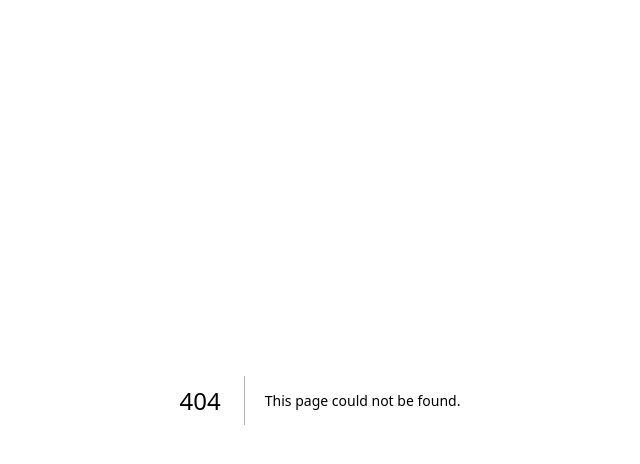
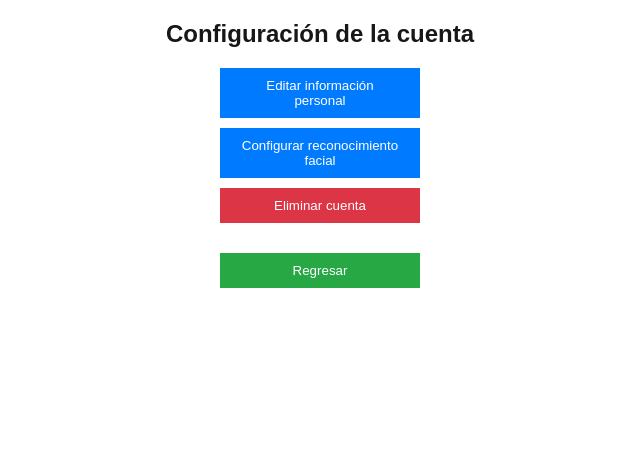
Before and after one commit to ChristopherMonterroso/-Semi1-B-2S2024-Grupo2-Practica2, a Next.js app in the folder photo-bucket-app/: page /account in a window 1280 px wide. Before the commit this address had no page. Shown: the top 464 px of the page, without its empty margins (320-960 px from the left). Built offline with nearby package versions, Linux system fonts and the light colour scheme.

Commit message:
Agregada pagina de configuracion de cuenta

```diff
--- /dev/null
+++ b/photo-bucket-app/app/account/Account.module.css
@@ -0,0 +1,56 @@
+.accountContainer {
+    display: flex;
+    flex-direction: column;
+    align-items: center;
+    padding: 20px;
+  }
+
+  .buttonsContainer {
+    display: flex;
+    flex-direction: column;
+    gap: 10px;
+    margin-top: 20px;
+  }
+
+  .button {
+    padding: 10px 20px;
+    background-color: #007bff;
+    color: white;
+    border: none;
+    cursor: pointer;
+    width: 200px;
+    text-align: center;
+  }
+
+  .button:hover {
+    background-color: #0056b3;
+  }
+
+  .buttonDelete {
+    padding: 10px 20px;
+    background-color: #dc3545;
+    color: white;
+    border: none;
+    cursor: pointer;
+    width: 200px;
+    text-align: center;
+  }
+
+  .buttonDelete:hover {
+    background-color: #c82333;
+  }
+
+  .backButton {
+    padding: 10px 20px;
+    margin-top: 20px;
+    background-color: #28a745;
+    color: white;
+    border: none;
+    cursor: pointer;
+    width: 200px;
+    text-align: center;
+  }
+
+  .backButton:hover {
+    background-color: #218838;
+  }
--- /dev/null
+++ b/photo-bucket-app/app/account/page.js
@@ -0,0 +1,35 @@
+'use client';
+import { useRouter } from 'next/navigation';
+import styles from './Account.module.css';
+
+const Account = () => {
+  const router = useRouter();
+
+  // Función para regresar a la página de inicio
+  const handleBackToHome = () => {
+    router.push('/home'); // Redirige a la página de inicio
+  };
+
+  return (
+    <div className={styles.accountContainer}>
+      <h2>Configuración de la cuenta</h2>
+
+      <div className={styles.buttonsContainer}>
+        <button className={styles.button}>
+          Editar información personal
+        </button>
+        <button className={styles.button}>
+          Configurar reconocimiento facial
+        </button>
+        <button className={styles.buttonDelete}>
+          Eliminar cuenta
+        </button>
+        <button className={styles.backButton} onClick={handleBackToHome}>
+          Regresar
+        </button>
+      </div>
+    </div>
+  );
+};
+
+export default Account;
--- a/photo-bucket-app/app/home/page.js
+++ b/photo-bucket-app/app/home/page.js
@@ -58,7 +58,7 @@ const HomePage = () => {
             <button onClick={() => handleComponentChange('textExtractor')} className={styles.button}>
               Extraer texto
             </button>
-            <button onClick={() => handleComponentChange('accountSettings')} className={styles.button}>
+            <button onClick={() => router.push('/account')} className={styles.button}>
               Configuración de la cuenta
             </button>
             <button onClick={handleLogout} className={styles.button}>
```
